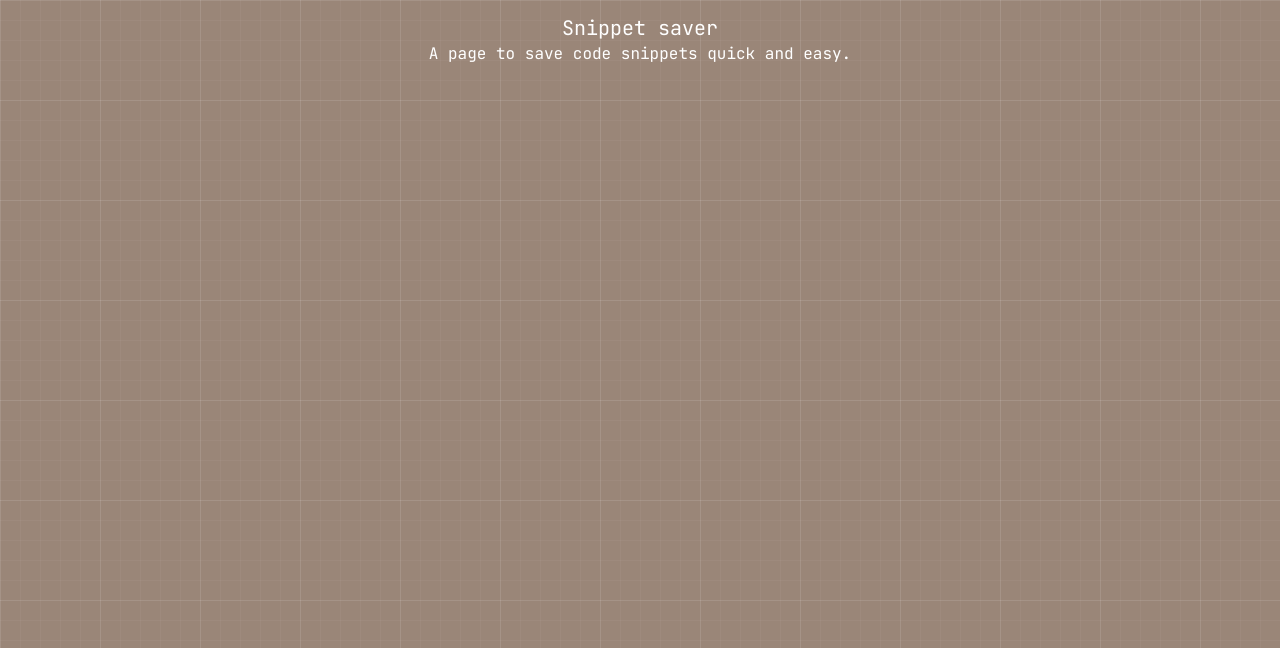
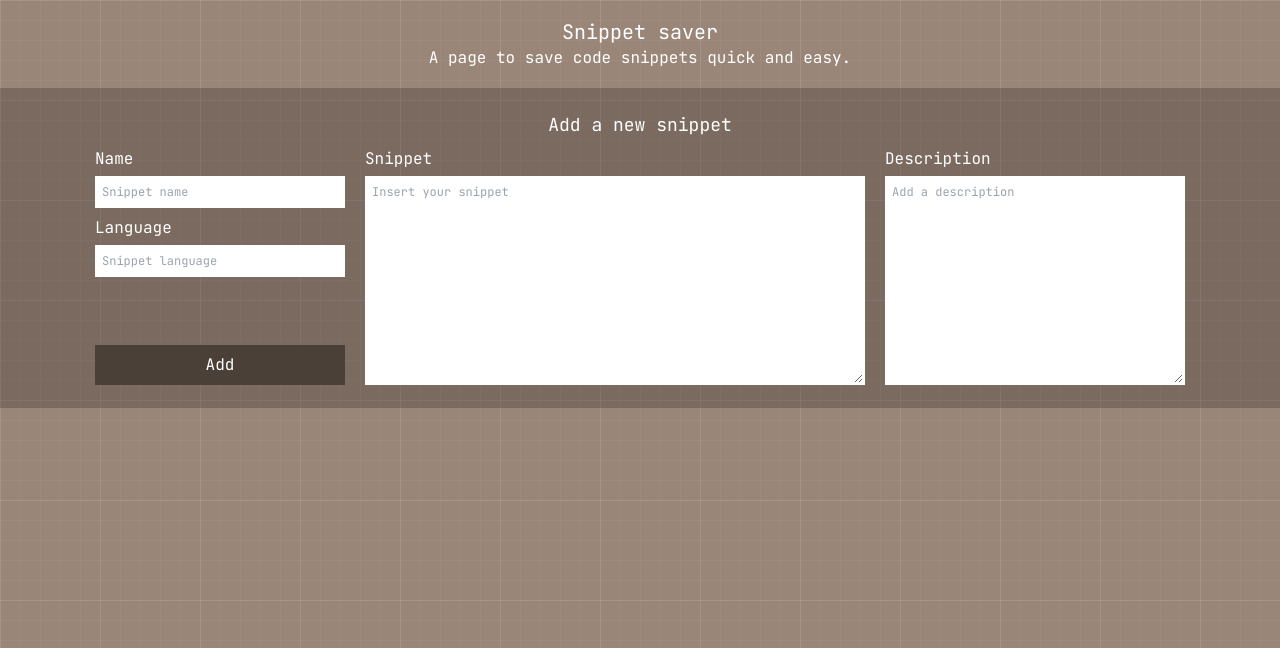
Before and after one commit to Alex2os/snippet-saver, a Flask app: page / in a window 1280 px wide. Shown: the top 648 px of the page. Run offline with Flask 3, Linux system fonts and the light colour scheme; some libraries are stand-ins or nearby versions.

Commit message:
add frontend and form for adding snipets

```diff
--- a/static/css/index.css
+++ b/static/css/index.css
@@ -13,11 +13,11 @@ body {
     background-color: #9A8678;
 
     background-image:
-    linear-gradient(rgba(255,255,255,0.035) 1px, transparent 1px),
-    linear-gradient(90deg, rgba(255,255,255,0.035) 1px, transparent 1px),
+        linear-gradient(rgba(255, 255, 255, 0.035) 1px, transparent 1px),
+        linear-gradient(90deg, rgba(255, 255, 255, 0.035) 1px, transparent 1px),
 
-    linear-gradient(rgba(255,255,255,0.08) 1px, transparent 1px),
-    linear-gradient(90deg, rgba(255,255,255,0.08) 1px, transparent 1px);
+        linear-gradient(rgba(255, 255, 255, 0.08) 1px, transparent 1px),
+        linear-gradient(90deg, rgba(255, 255, 255, 0.08) 1px, transparent 1px);
 
     background-size:
         20px 20px,
@@ -25,3 +25,30 @@ body {
         100px 100px,
         100px 100px;
 }
+
+.add_snippet_flex {
+    background-color: #03030336;
+}
+
+.add_snippet_input {
+    padding: 5px;
+    color: black;
+    border: 2px solid transparent;
+
+    width: 250px;
+
+    font-size: 12px;
+
+    transition: 0.1s;
+}
+
+.add_snippet_input:focus {
+    outline: none;
+    border: 2px solid #4B4038;
+}
+
+.input_wrapper {
+    display: flex;
+    flex-direction: column;
+    gap: 5px;
+}
--- a/templates/index.html
+++ b/templates/index.html
@@ -5,12 +5,55 @@
 
 <body>
 
-    <div class = "bg" />
+    <div class="bg" />
 
-    <div class="flex flex-col items-center justify-center h-[10%] text-white">
+    <!-- title -->
+    <div class="flex flex-col items-center justify-center h-[11%] text-white">
         <h1 class="text-xl">Snippet saver</h1>
         <p>A page to save code snippets quick and easy.</p>
     </div>
 
+    <!-- add snippet -->
+    <div class="flex flex-col w-full h-[40%] p-[20px] gap-2 items-center justify-center text-white add_snippet_flex">
 
+        <!-- title -->
+        <h1 class="text-lg">Add a new snippet</h1>
+
+        <!-- form wrapper -->
+        <div class="flex w-full h-[85%] items-center justify-center">
+
+            <!-- form -->
+            <form class="flex flex-row gap-5 h-full" method="POST">
+
+                <div class="flex flex-col gap-2 relative">
+
+                    <div class="input_wrapper">
+                        <p>Name</p>
+                        <input type="text" class="add_snippet_input" placeholder="Snippet name" required/>
+                    </div>
+
+                    <div class="input_wrapper">
+                        <p>Language</p>
+                        <input type="text" class="add_snippet_input" placeholder="Snippet language" required />
+                    </div>
+
+                    <!-- we use margin top to get the non absolute positioned object (the button) down the flex. -->
+                    <button class="bg-[#4B4038] w-full h-[40px] mt-auto hover:opacity-[0.8]">Add</button>
+
+                </div>
+
+                <div class="input_wrapper">
+                    <p>Snippet</p>
+                    <textarea class="h-full w-[500px] add_snippet_input" placeholder="Insert your snippet" required></textarea>
+                </div>
+
+                <div class="input_wrapper">
+                    <p>Description</p>
+                    <textarea class="h-full w-[300px] add_snippet_input" placeholder="Add a description"></textarea>
+                </div>
+
+            </form>
+
+        </div>
+    </div>
 </body>
```
Lines whose indentation alone changed are shown as unchanged.
